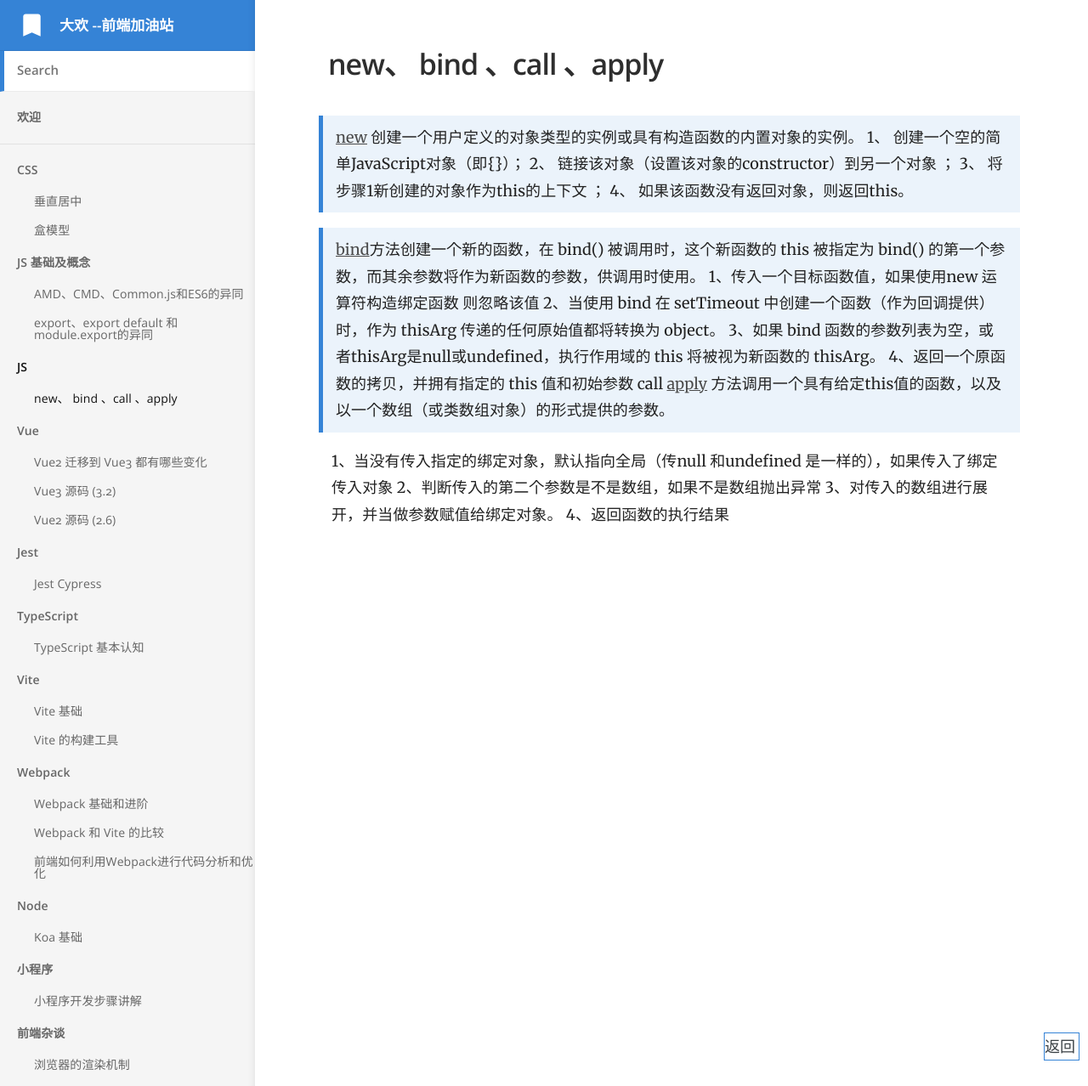
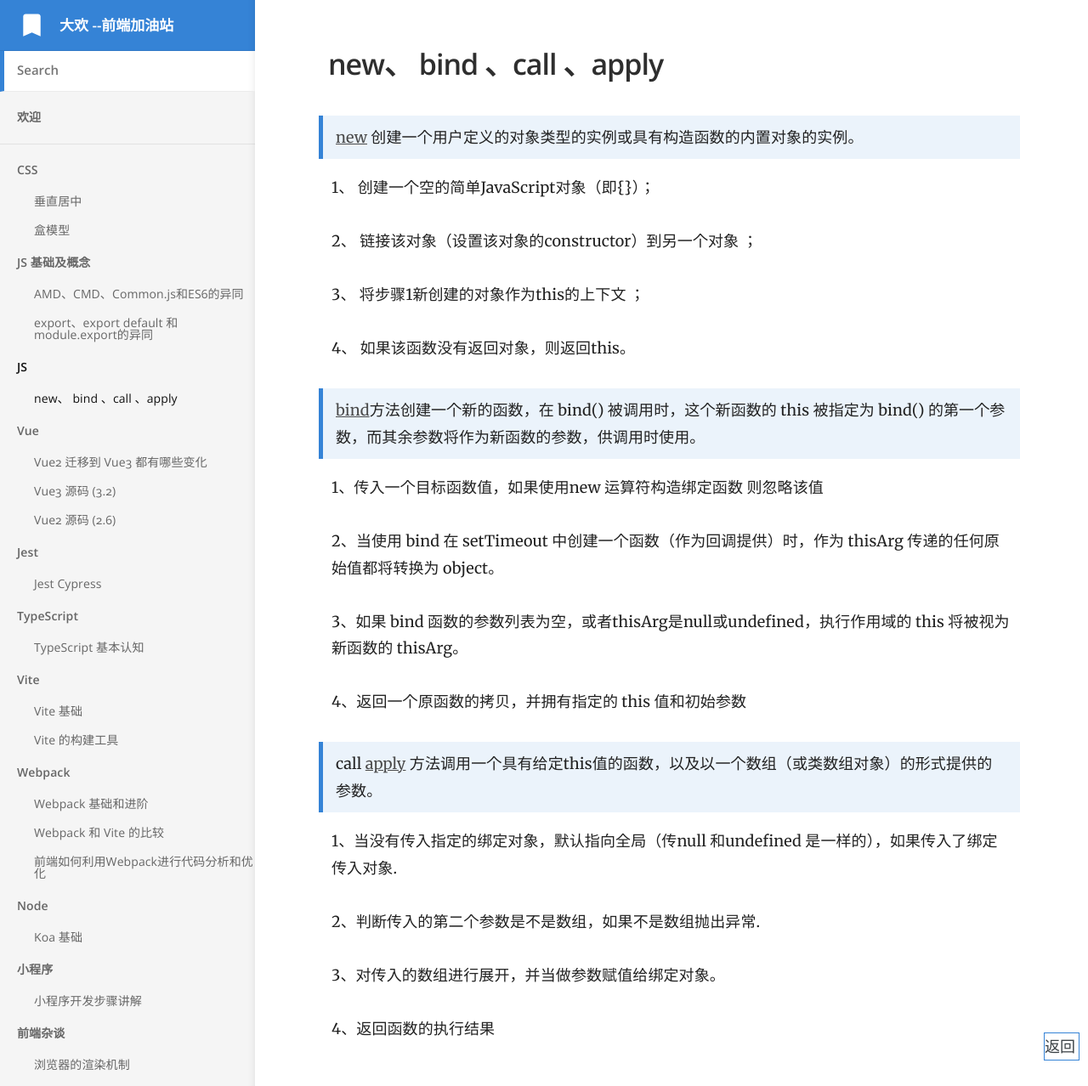
Before and after one commit to wenwangzhishang/web-Knowledge, a Jekyll site: the page built from _docs/B_Js/js_apply.md, in a window 1280 px wide. Shown: the whole page at 85% size. Built offline with Jekyll 4.4.1, drawn with Linux system fonts in a browser that asks for light colours.

Commit message:
some change

```diff
--- a/_docs/B_Js/js_apply.md
+++ b/_docs/B_Js/js_apply.md
@@ -4,20 +4,32 @@ category: JS
 order: 4
 ---
 > [new](https://developer.mozilla.org/zh-CN/docs/Web/JavaScript/Reference/Operators/new) 创建一个用户定义的对象类型的实例或具有构造函数的内置对象的实例。
+
  1、 创建一个空的简单JavaScript对象（即{}）；
+
  2、 链接该对象（设置该对象的constructor）到另一个对象 ；
+
  3、 将步骤1新创建的对象作为this的上下文 ；
+
  4、 如果该函数没有返回对象，则返回this。
 
 > [bind](https://developer.mozilla.org/zh-CN/docs/Web/JavaScript/Reference/Global_Objects/Function/bind)方法创建一个新的函数，在 bind() 被调用时，这个新函数的 this 被指定为 bind() 的第一个参数，而其余参数将作为新函数的参数，供调用时使用。
+
   1、传入一个目标函数值，如果使用new 运算符构造绑定函数 则忽略该值
+
   2、当使用 bind 在 setTimeout 中创建一个函数（作为回调提供）时，作为 thisArg 传递的任何原始值都将转换为 object。
+
   3、如果 bind 函数的参数列表为空，或者thisArg是null或undefined，执行作用域的 this 将被视为新函数的 thisArg。
+
   4、返回一个原函数的拷贝，并拥有指定的 this 值和初始参数
+
 > call
 > [apply](https://developer.mozilla.org/zh-CN/docs/Web/JavaScript/Reference/Global_Objects/Function/apply) 方法调用一个具有给定this值的函数，以及以一个数组（或类数组对象）的形式提供的参数。
 
-  1、当没有传入指定的绑定对象，默认指向全局（传null 和undefined 是一样的），如果传入了绑定传入对象
-  2、判断传入的第二个参数是不是数组，如果不是数组抛出异常
+  1、当没有传入指定的绑定对象，默认指向全局（传null 和undefined 是一样的），如果传入了绑定传入对象.
+
+  2、判断传入的第二个参数是不是数组，如果不是数组抛出异常.
+
   3、对传入的数组进行展开，并当做参数赋值给绑定对象。
+
   4、返回函数的执行结果
```
Also changed, not shown: _docs/A_Css/box.md (+4 -0 lines), _docs/A_Css/vetically.md (+1 -0 lines), _docs/F_MiniProgram/min_2.md (+3 -0 lines), _docs/N_math/math_1.md (+6 -1 lines).
